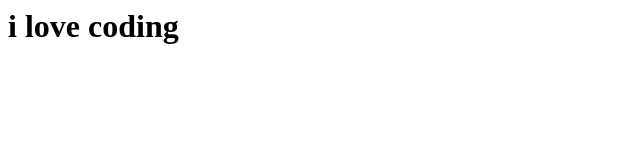
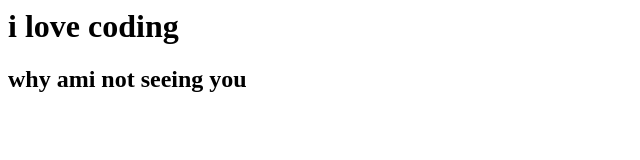
Before and after one commit to techgirlo1/my-prac, a plain HTML site: page index.html in a window 1280 px wide. Shown: the whole page, without its empty margins (0-640 px from the left). Drawn offline with Linux system fonts and the light colour scheme.

Commit message:
change commit

```diff
--- a/index.html
+++ b/index.html
@@ -1 +1,2 @@
 <h1>i love coding</h1>
+<h2>why ami not seeing you</h2>
```
